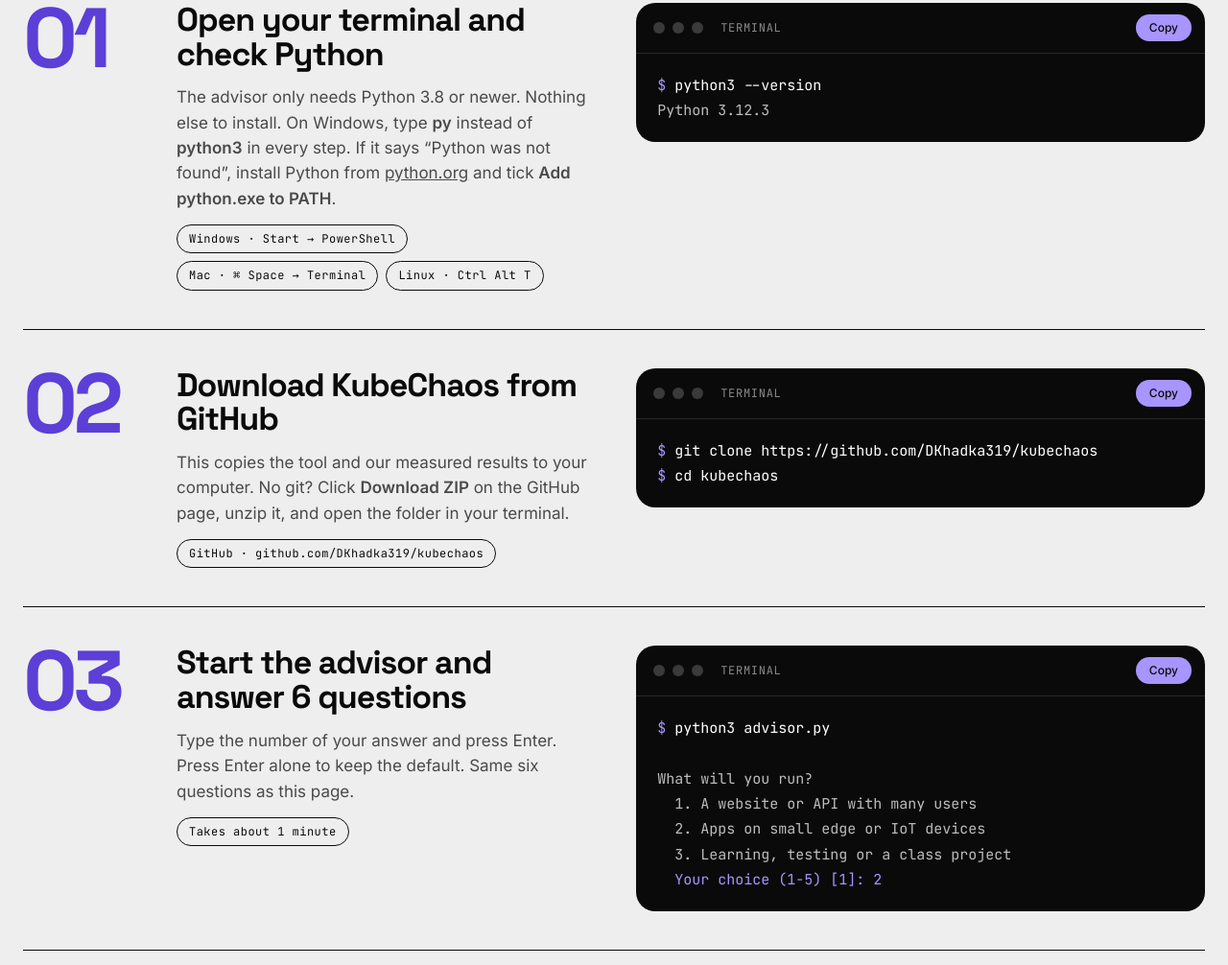
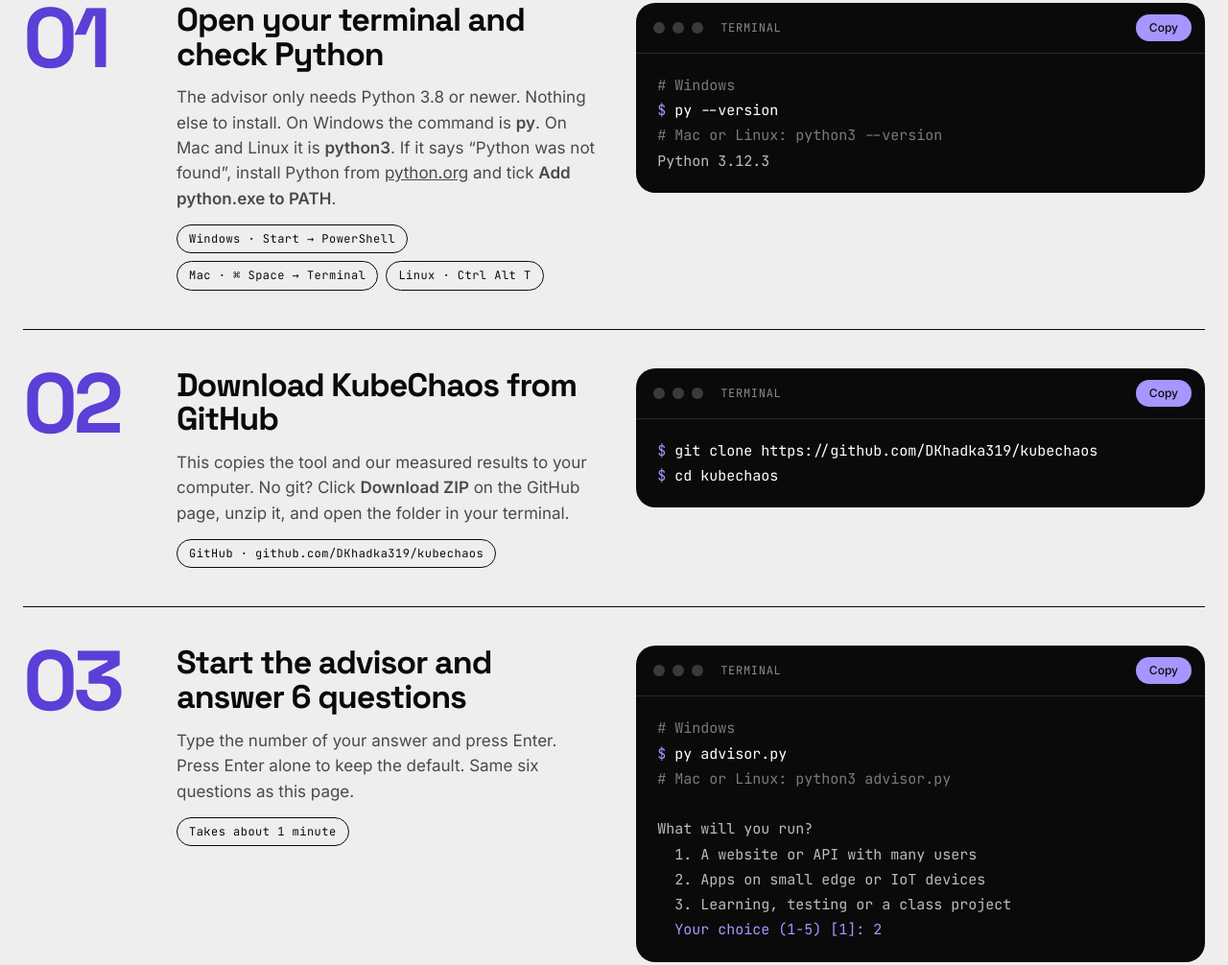
Before and after one commit to DKhadka319/kubechaos, a plain HTML site: page docs/index.html in a window 1280 px wide. Shown: the part 5237-6243 px from the top of the page at 96% size. Drawn offline with Linux system fonts and the light colour scheme.

Commit message:
Guide: show py for Windows and python3 for Mac and Linux
Co-Authored-By: Claude Opus 5.5 <noreply@anthropic.com>
Claude-Session: https://claude.ai/code/session_017z63X8hQZHWzk2aNdustwA

```diff
--- a/docs/index.html
+++ b/docs/index.html
@@ -289,10 +289,14 @@ footer .meta { display: flex; flex-wrap: wrap; gap: 16px; justify-content: space
   </div>
   <div class="wrap" id="quick" style="padding-bottom:80px">
     <div class="part-head"><h3>Part A · Quick advice</h3><span class="mono">Needs · Python 3 only</span></div>
-    <div class="gstep"><div class="num">01</div><div class="txt"><h4>Open your terminal and check Python</h4><p>The advisor only needs Python 3.8 or newer. Nothing else to install. On Windows, type <b>py</b> instead of <b>python3</b> in every step. If it says “Python was not found”, install Python from <a href="https://www.python.org/downloads/" target="_blank" rel="noopener">python.org</a> and tick <b>Add python.exe to PATH</b>.</p><div class="chips"><span>Windows · Start → PowerShell</span><span>Mac · ⌘ Space → Terminal</span><span>Linux · Ctrl Alt T</span></div></div><div class="tw"><div class="bar"><i></i><i></i><i></i><b>Terminal</b><button class="copy" type="button" data-copy="python3 --version">Copy</button></div><pre><span class="p">$</span> <span class="k">python3 --version</span>
+    <div class="gstep"><div class="num">01</div><div class="txt"><h4>Open your terminal and check Python</h4><p>The advisor only needs Python 3.8 or newer. Nothing else to install. On Windows the command is <b>py</b>. On Mac and Linux it is <b>python3</b>. If it says “Python was not found”, install Python from <a href="https://www.python.org/downloads/" target="_blank" rel="noopener">python.org</a> and tick <b>Add python.exe to PATH</b>.</p><div class="chips"><span>Windows · Start → PowerShell</span><span>Mac · ⌘ Space → Terminal</span><span>Linux · Ctrl Alt T</span></div></div><div class="tw"><div class="bar"><i></i><i></i><i></i><b>Terminal</b><button class="copy" type="button" data-copy="py --version">Copy</button></div><pre><span class="c"># Windows</span>
+<span class="p">$</span> <span class="k">py --version</span>
+<span class="c"># Mac or Linux: python3 --version</span>
 Python 3.12.3</pre></div></div><div class="gstep"><div class="num">02</div><div class="txt"><h4>Download KubeChaos from GitHub</h4><p>This copies the tool and our measured results to your computer. No git? Click <b>Download ZIP</b> on the GitHub page, unzip it, and open the folder in your terminal.</p><div class="chips"><span>GitHub · github.com/DKhadka319/kubechaos</span></div></div><div class="tw"><div class="bar"><i></i><i></i><i></i><b>Terminal</b><button class="copy" type="button" data-copy="git clone https://github.com/DKhadka319/kubechaos
 cd kubechaos">Copy</button></div><pre><span class="p">$</span> <span class="k">git clone https://github.com/DKhadka319/kubechaos</span>
-<span class="p">$</span> <span class="k">cd kubechaos</span></pre></div></div><div class="gstep"><div class="num">03</div><div class="txt"><h4>Start the advisor and answer 6 questions</h4><p>Type the number of your answer and press Enter. Press Enter alone to keep the default. Same six questions as this page.</p><div class="chips"><span>Takes about 1 minute</span></div></div><div class="tw"><div class="bar"><i></i><i></i><i></i><b>Terminal</b><button class="copy" type="button" data-copy="python3 advisor.py">Copy</button></div><pre><span class="p">$</span> <span class="k">python3 advisor.py</span>
+<span class="p">$</span> <span class="k">cd kubechaos</span></pre></div></div><div class="gstep"><div class="num">03</div><div class="txt"><h4>Start the advisor and answer 6 questions</h4><p>Type the number of your answer and press Enter. Press Enter alone to keep the default. Same six questions as this page.</p><div class="chips"><span>Takes about 1 minute</span></div></div><div class="tw"><div class="bar"><i></i><i></i><i></i><b>Terminal</b><button class="copy" type="button" data-copy="py advisor.py">Copy</button></div><pre><span class="c"># Windows</span>
+<span class="p">$</span> <span class="k">py advisor.py</span>
+<span class="c"># Mac or Linux: python3 advisor.py</span>
 
 What will you run?
   1. A website or API with many users
```
Also changed, not shown: site/index.html (+6 -2 lines), site/site_template.html (+6 -2 lines), 1 other file.
